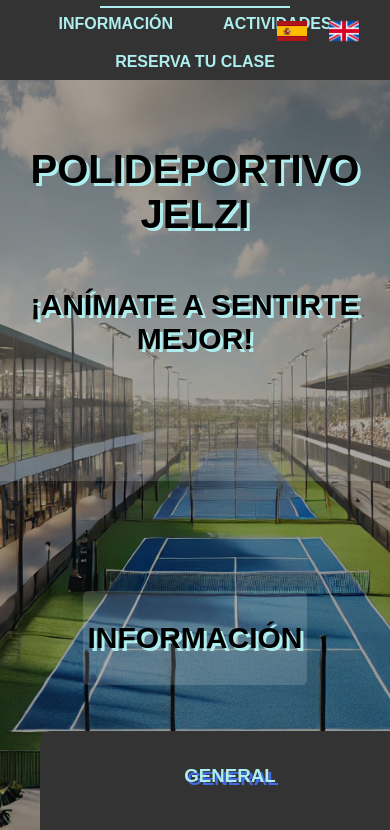
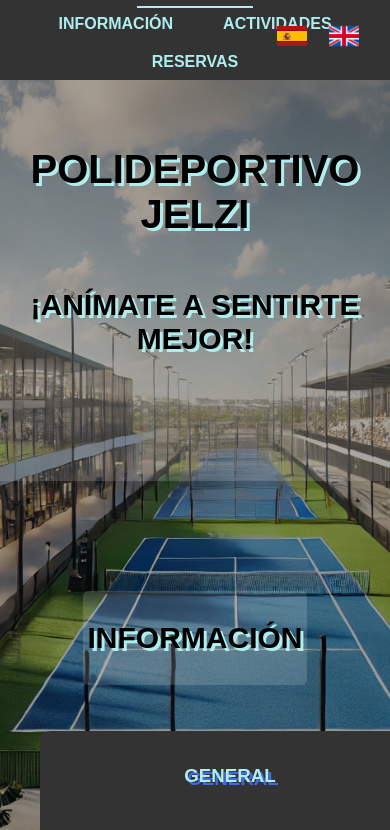
Before and after one commit to Cafeinomanos/GYM, a plain HTML site: page index.html in a window 390 px wide. Shown: the top 830 px of the page. Drawn offline with Linux system fonts and the light colour scheme.

Commit message:
Add files via upload

```diff
--- a/index.html
+++ b/index.html
@@ -12,7 +12,7 @@
             <ul>
                 <li id="informacionnav"><a href="#nav1" data-translate="informacionnav">INFORMACIÓN</a></li>
                 <li id="actividadesnav"><a href="#nav2" data-translate="actividadesnav">ACTIVIDADES</a></li>
-                <li id="reservanav"><a href="#nav3" data-translate="reservanav">RESERVA TU CLASE</a></li>
+                <li id="reservanav"><a href="#nav3" data-translate="reservanav">RESERVAS</a></li>
                 <li id="language-switcher">
                     <button id="es"><img src="images/español.png" alt="Español" width="30"></button>
                     <button id="en"><img src="images/uk.png" alt="English" width="30"></button>
@@ -89,7 +89,7 @@
 
         </ul>
         <div id="nav3">
-            <h2 data-translate="reservanav">RESERVA TU CLASE</h2>
+            <h2 data-translate="reservanav">RESERVAS</h2>
         </div>
             <form id="reservas_form">
                 <p><label for="name" data-translate="name">Nombre:</label>
@@ -127,7 +127,7 @@
         <div>
             <a href="#nav1" data-translate="informacionnav">Información</a> |
             <a href="#nav2" data-translate="actividadesnav">Actividades</a> |
-            <a href="#nav3" data-translate="reservanav">Reserva tu clase</a>
+            <a href="#nav3" data-translate="reservanav">Reservas</a>
         </div>
         <div>
             <p data-translate="siguenos">Síguenos en nuestras redes sociales:</p>
--- a/script.js
+++ b/script.js
@@ -5,7 +5,7 @@ document.addEventListener("DOMContentLoaded", function () {
             nombre_titulo:"POLIDEPORTIVO JELZI",
             informacionnav: "INFORMACIÓN",
             actividadesnav: "ACTIVIDADES",
-            reservanav: "RESERVA TU CLASE",
+            reservanav: "RESERVAS",
             nombre: "POLIDEPORTIVO JELZI",
             eslogan: "¡ANÍMATE A SENTIRTE MEJOR!",
             general: "GENERAL",
@@ -49,12 +49,12 @@ document.addEventListener("DOMContentLoaded", function () {
             nombre_titulo: "JELZI SPORTS CENTER",
             informacionnav: "INFORMATION",
             actividadesnav: "ACTIVITIES",
-            reservanav: "BOOK YOUR CLASS",
+            reservanav: "BOOKINGS",
             nombre: "JELZI SPORTS CENTER",
             eslogan: "GET READY TO FEEL BETTER!",
             general: "GENERAL INFORMATION",
             descripcion_general: "The Jelzyi Sports Center has 6000m² of space for sports activities. Among them, it offers a large area for sports games, including a soccer field, a swimming pool, and a padel court. Additionally, it has a spacious gym equipped with the latest machines to keep your body in shape.",
-            ubicacion: "UBICATION",
+            ubicacion: "LOCATION",
             descripcion_ubicacion: "The venue is located at Calle Uria, number 52, on the outskirts of Zaragoza. It is easily accessible by public transport, either by bus or tram. Additionally, it has a spacious underground parking lot available for any user.",
             monitores: "PERSONAL TRAINERS",
             descripcion_monitores: "The Jelzi Sports Center has trained staff to supervise the various activities offered. These coaches are responsible for ensuring that all equipment functions correctly and safely, as well as helping ensure that exercises are performed properly to prevent injuries.",
--- a/style.css
+++ b/style.css
@@ -329,6 +329,13 @@ footer img.icon {
         padding: 5px;
     }
 
+    #language-switcher {
+        flex-direction: row;
+        justify-content: center;
+        gap: 10px;
+        margin-top: 5px;
+    }
+
     #nombre, #eslogan, #nav1, #nav2, #nav3 {
         font-size: 20px;
         text-align: center;
```
